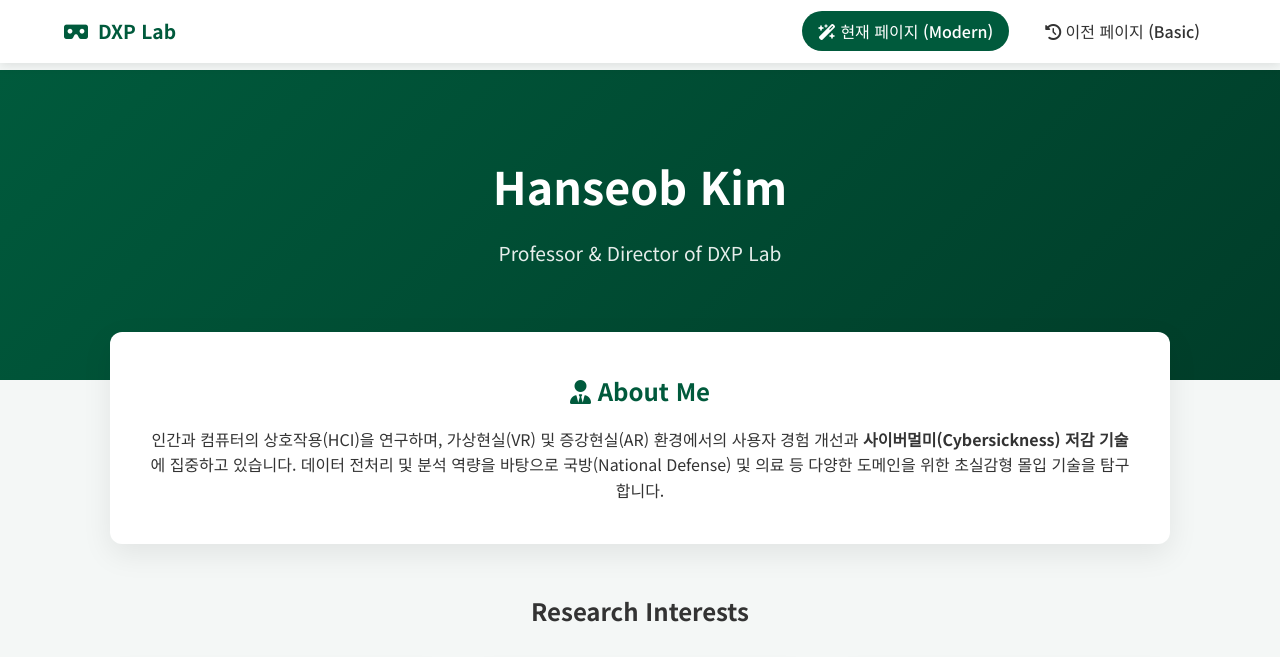
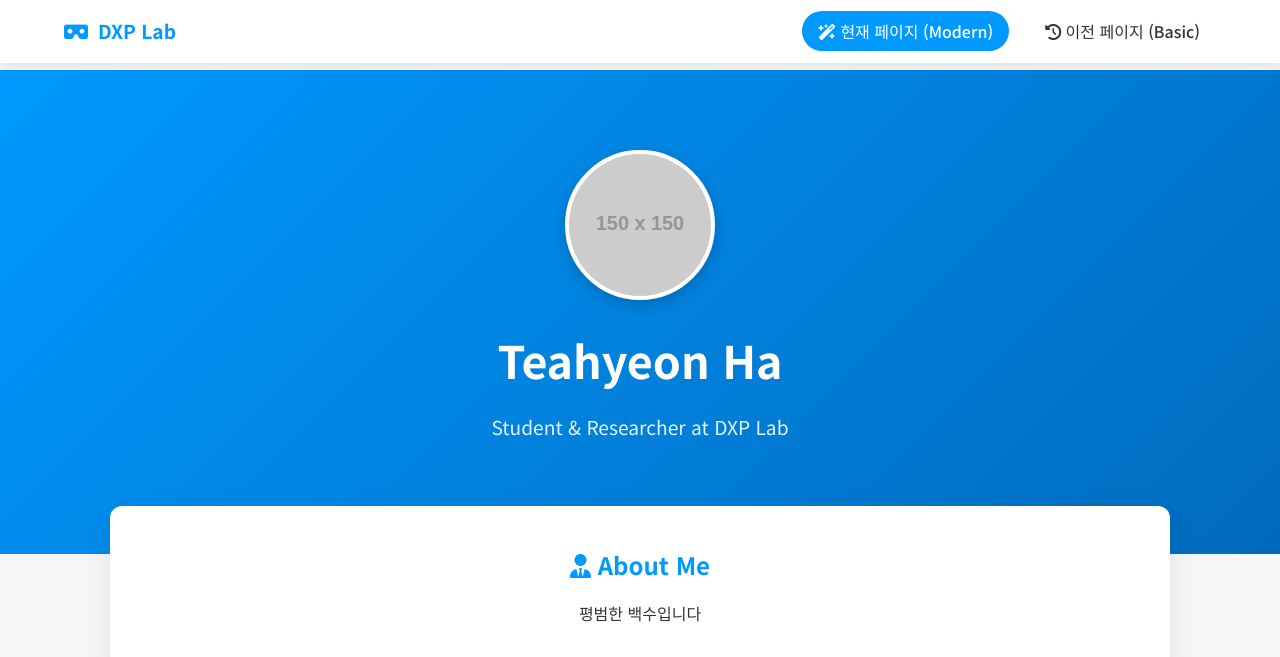
Before and after one commit to hatemango1123/Aemeath, a plain HTML site: page index.html in a window 1280 px wide. Shown: the top 657 px of the page. Drawn offline with Linux system fonts and the light colour scheme; grey boxes are pictures that could not be loaded; placeholder pictures from the web are drawn by us.

Commit message:
Update index.html

```diff
--- a/index.html
+++ b/index.html
@@ -3,7 +3,7 @@
 <head>
     <meta charset="UTF-8">
     <meta name="viewport" content="width=device-width, initial-scale=1.0">
-    <title>Hanseob Kim | DXP Lab</title>
+    <title>Teahyeon Ha | DXP Lab</title>
     <!-- 폰트어썸 (아이콘) 무료 CDN -->
     <link rel="stylesheet" href="https://cdnjs.cloudflare.com/ajax/libs/font-awesome/6.4.0/css/all.min.css">
     <!-- 구글 폰트 (Pretendard 대체용 널리 쓰이는 Noto Sans KR) -->
@@ -11,10 +11,10 @@
 
     <style>
         :root {
-            /* 건양대학교 메인 그린 컬러 톤 적용 */
-            --primary-color: #005a3c;
-            --primary-light: #007a52;
-            --primary-dark: #003d29;
+            /* 하늘색(Sky Blue) 테마 적용 */
+            --primary-color: #0099ff;
+            --primary-light: #52b7ff;
+            --primary-dark: #006bbd;
             --text-color: #333333;
             --text-light: #666666;
             --bg-color: #f4f7f6;
@@ -92,6 +92,23 @@
             color: var(--white);
             padding: 5rem 2rem;
             text-align: center;
+        }
+
+        .profile-img {
+            width: 150px;
+            height: 150px;
+            border-radius: 50%;
+            display: block;
+            margin: 0 auto 1.5rem;
+            object-fit: cover;
+            border: 4px solid var(--white);
+            box-shadow: 0 4px 15px rgba(0,0,0,0.2);
+            background-color: var(--white);
+            transition: var(--transition);
+        }
+
+        .profile-img:hover {
+            transform: scale(1.05);
         }
 
         .hero h1 {
@@ -251,19 +268,17 @@
 
 <!-- Hero Section -->
 <header class="hero">
-    <h1>Hanseob Kim</h1>
-    <p class="role">Professor & Director of DXP Lab</p>
+    <!-- 실제 이미지 파일이 있다면 src="이미지경로"를 수정하세요 -->
+    <img src="https://via.placeholder.com/150" alt="Teahyeon Ha" class="profile-img">
+    <h1>Teahyeon Ha</h1>
+    <p class="role">Student & Researcher at DXP Lab</p>
 </header>
 
 <main class="container">
     <!-- About Section -->
     <section class="about-card">
         <h2><i class="fa-solid fa-user-tie"></i> About Me</h2>
-        <p>
-            인간과 컴퓨터의 상호작용(HCI)을 연구하며, 가상현실(VR) 및 증강현실(AR) 환경에서의
-            사용자 경험 개선과 <strong>사이버멀미(Cybersickness) 저감 기술</strong>에 집중하고 있습니다.
-            데이터 전처리 및 분석 역량을 바탕으로 국방(National Defense) 및 의료 등 다양한 도메인을 위한 초실감형 몰입 기술을 탐구합니다.
-        </p>
+        <p>평범한 백수입니다</p>
     </section>
 
     <h2 class="section-title">Research Interests</h2>
@@ -306,7 +321,7 @@
         <h2>Let's Connect</h2>
         <p style="margin-top: 10px; color: var(--text-light);">연구 협력이나 DXP 연구실에 관심이 있으시다면 언제든 연락주세요.</p>
         <div class="contact-links">
-            <a href="mailto:example@korea.ac.kr" class="btn btn-fill">
+            <a href="mailto:hatemango1123@naver.com" class="btn btn-fill">
                 <i class="fa-solid fa-envelope"></i> Email Me
             </a>
             <a href="https://github.com" class="btn btn-outline" target="_blank">
@@ -320,7 +335,7 @@
 </main>
 
 <footer>
-    <p>&copy; 2026 Hanseob Kim & DXP Lab. All rights reserved.</p>
+    <p>&copy; 2026 Teahyeon Ha & DXP Lab. All rights reserved.</p>
 </footer>
 
 </body>
```
